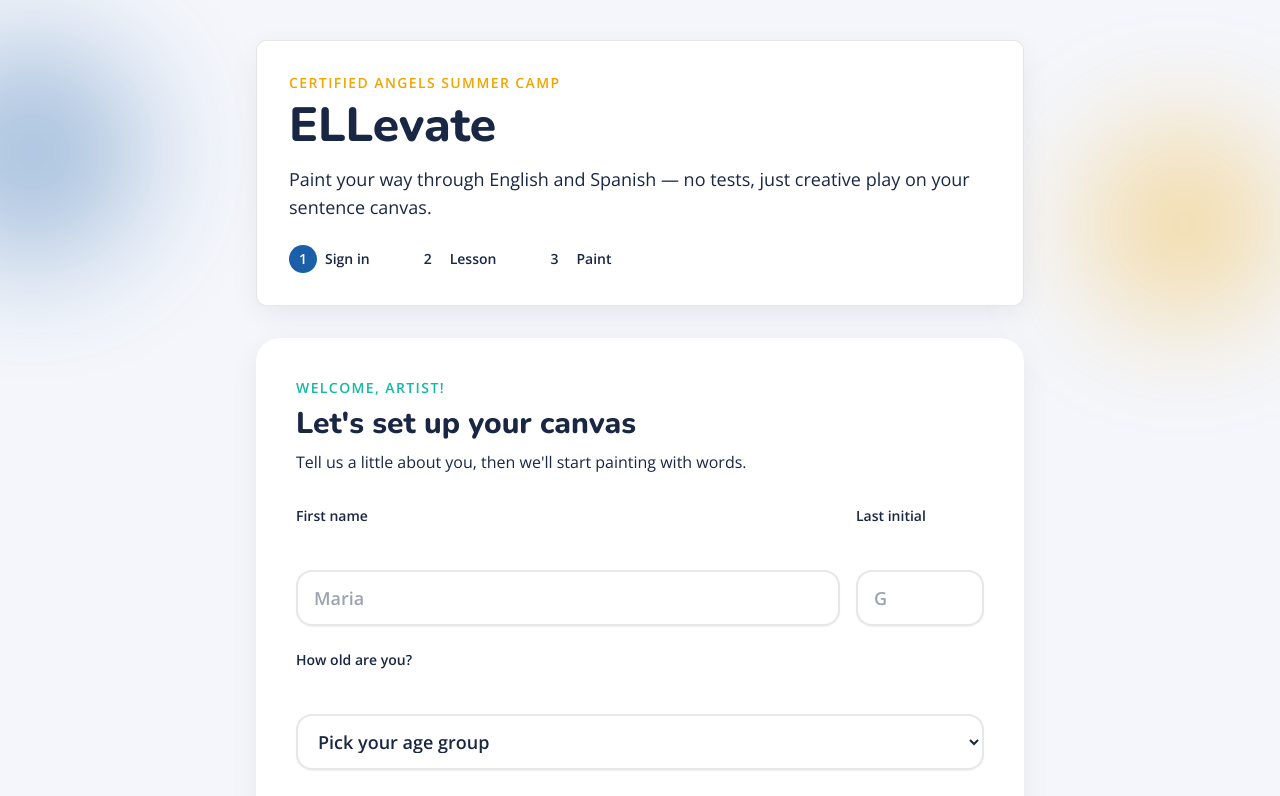
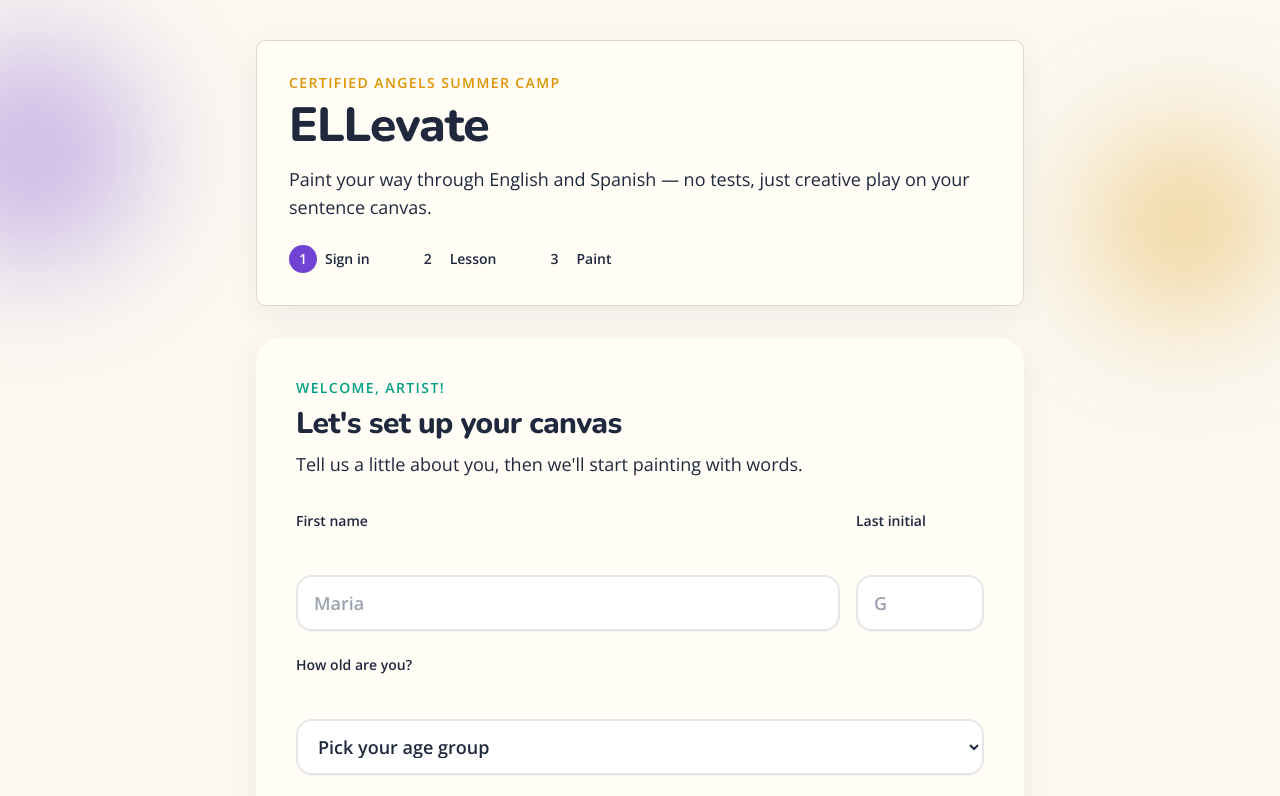
Before and after one commit to KamilLopez09/ELLevate, a Next.js app: page / in a window 1280 px wide. Shown: the top 796 px of the page. Built offline with nearby package versions, Linux system fonts and the light colour scheme.

Commit message:
Establish OKLCH design foundation and premium lesson UI.
Replace hex tokens with OKLCH tinted neutrals, fluid typography, and deceleration easing. Refactor SentenceBuilder and FlashcardDrill to eliminate nested cards and apply tactile OKLCH accents.

Co-authored-by: Cursor <cursoragent@cursor.com>

```diff
--- a/src/app/globals.css
+++ b/src/app/globals.css
@@ -5,31 +5,54 @@
 @import url("https://fonts.googleapis.com/css2?family=Nunito:wght@600;700;800&family=Open+Sans:wght@400;600&display=swap");
 
 :root {
-  --primary: #1a5fa8;
-  --accent: #f0a500;
-  --background: #f4f6fb;
-  --card: #ffffff;
-  --text: #1a2744;
-  --muted: #6b7a99;
-  --border: rgba(0, 0, 0, 0.1);
+  /* Tinted neutrals */
+  --background: oklch(0.98 0.01 85);
+  --card: oklch(0.995 0.012 85);
+  --text: oklch(0.28 0.04 265);
+  --muted: oklch(0.5 0.035 265);
+  --border: oklch(0.88 0.018 85);
+  --surface-muted: oklch(0.94 0.016 85);
 
+  /* Brand accents */
+  --primary: oklch(0.52 0.21 292);
+  --primary-dark: oklch(0.42 0.19 292);
+  --secondary: oklch(0.62 0.13 178);
+  --secondary-dark: oklch(0.48 0.11 178);
+  --highlight: oklch(0.72 0.16 75);
+  --success: oklch(0.58 0.14 145);
+
+  /* Fluid typography */
+  --text-body: clamp(1rem, 0.94rem + 0.28vw, 1.125rem);
+  --text-h2: clamp(1.5rem, 1.2rem + 1.35vw, 2.25rem);
+  --text-h1: clamp(2rem, 1.45rem + 2.75vw, 3.5rem);
+
+  /* Motion */
+  --ease-decel: cubic-bezier(0.2, 0, 0, 1);
+
+  /* Legacy aliases */
   --color-bg-canvas: var(--background);
   --color-bg-card: var(--card);
   --color-purple-accent: var(--primary);
-  --color-teal-accent: #14b8a6;
-
+  --color-teal-accent: var(--secondary);
   --paper: var(--card);
   --camp-blue: var(--background);
   --ink: var(--text);
   --purple-accent: var(--primary);
-  --gold-accent: var(--accent);
-  --teal-accent: var(--color-teal-accent);
-  --success-accent: #16a34a;
+  --gold-accent: var(--highlight);
+  --teal-accent: var(--secondary);
+  --accent: var(--highlight);
+  --success-accent: var(--success);
 }
 
 @layer base {
   body {
-    @apply bg-background font-sans text-body antialiased;
+    font-size: var(--text-body);
+    line-height: 1.6;
+    color: var(--text);
+    background: var(--background);
+    font-family: var(--font-open-sans), "Open Sans", system-ui, sans-serif;
+    -webkit-font-smoothing: antialiased;
+    -moz-osx-font-smoothing: grayscale;
   }
 
   h1,
@@ -38,7 +61,26 @@
   h4,
   h5,
   h6 {
-    @apply font-display text-body;
+    font-family: var(--font-nunito), "Nunito", system-ui, sans-serif;
+    color: var(--text);
+    letter-spacing: -0.02em;
+    text-wrap: balance;
+  }
+
+  h1 {
+    font-size: var(--text-h1);
+    line-height: 1.1;
+    font-weight: 800;
+  }
+
+  h2 {
+    font-size: var(--text-h2);
+    line-height: 1.2;
+    font-weight: 700;
+  }
+
+  p {
+    text-wrap: pretty;
   }
 }
 
@@ -80,6 +122,10 @@
     text-wrap: balance;
   }
 
+  .transition-decel {
+    transition-timing-function: var(--ease-decel);
+  }
+
   .ca-surface {
     background: var(--card);
     border: 1px solid var(--border);
@@ -100,11 +146,11 @@
 }
 
 .canvas-blob-gold {
-  background: var(--accent);
+  background: var(--highlight);
 }
 
 .canvas-blob-teal {
-  background: var(--color-teal-accent);
+  background: var(--secondary);
 }
 
 [data-swapy-item],
@@ -113,3 +159,14 @@
   user-select: none;
   -webkit-user-select: none;
 }
+
+@media (prefers-reduced-motion: reduce) {
+  .animate-shake,
+  .animate-spring {
+    animation: none;
+  }
+
+  .transition-decel {
+    transition-duration: 0.01ms !important;
+  }
+}
--- a/src/components/sentence-canvas/SentenceBuilder.tsx
+++ b/src/components/sentence-canvas/SentenceBuilder.tsx
@@ -14,14 +14,45 @@ import {
 import type { GameModeProps } from "@/types/game-modes";
 import type { Prompt } from "@/data/curriculum";
 
-const OPTION_DEFAULT =
-  "bg-white border-4 border-camp-gray-dark text-camp-slate font-bold text-2xl rounded-2xl px-8 py-4 min-h-[72px] min-w-[140px] shadow-pushable-gray transition-all active:translate-y-[6px] active:shadow-pushable-pressed cursor-pointer select-none hover:border-camp-purple hover:text-camp-purple focus-visible:outline focus-visible:outline-2 focus-visible:outline-offset-2 focus-visible:outline-camp-purple disabled:cursor-not-allowed";
+const TOUCH_TARGET =
+  "min-h-[56px] min-w-[56px] px-6 py-3";
 
-const OPTION_SUCCESS =
-  "bg-camp-teal border-4 border-camp-teal-dark text-white shadow-pushable-teal animate-spring pointer-events-none min-h-[72px] min-w-[140px] rounded-2xl px-8 py-4 font-bold text-2xl";
+const OPTION_BASE = [
+  "inline-flex items-center justify-center",
+  TOUCH_TARGET,
+  "rounded-2xl border-2 font-display font-bold text-h2",
+  "bg-card text-body border-border",
+  "transition-all duration-200 transition-decel",
+  "active:translate-y-[6px] active:shadow-pushable-pressed",
+  "cursor-pointer select-none",
+  "focus-visible:outline focus-visible:outline-2 focus-visible:outline-offset-2",
+  "disabled:cursor-not-allowed disabled:opacity-60",
+].join(" ");
+
+const OPTION_PRIMARY = [
+  OPTION_BASE,
+  "shadow-pushable-purple hover:border-primary hover:text-primary",
+  "focus-visible:outline-primary",
+].join(" ");
+
+const OPTION_SECONDARY = [
+  OPTION_BASE,
+  "shadow-pushable-teal hover:border-secondary hover:text-secondary",
+  "focus-visible:outline-secondary",
+].join(" ");
+
+const OPTION_SUCCESS = [
+  "inline-flex items-center justify-center",
+  TOUCH_TARGET,
+  "rounded-2xl border-2 font-display font-bold text-h2",
+  "bg-secondary border-secondary-dark text-card",
+  "shadow-pushable-teal animate-spring",
+  "pointer-events-none",
+].join(" ");
 
 function getOptionButtonClass(
   option: string,
+  index: number,
   {
     filledAnswer,
     correctAnswer,
@@ -38,24 +69,9 @@ function getOptionButtonClass(
     return OPTION_SUCCESS;
   }
 
+  const accent = index % 2 === 0 ? OPTION_PRIMARY : OPTION_SECONDARY;
   const shake = shakingOption === option ? " animate-shake" : "";
-  return `${OPTION_DEFAULT}${shake}`;
-}
-
-function BentoPromptCard({
-  children,
-  feedbackClass,
-}: {
-  children: React.ReactNode;
-  feedbackClass: string;
-}) {
-  return (
-    <div
-      className={`bg-camp-card rounded-[2rem] border-4 border-white p-8 text-center shadow-bento-card md:p-12 ${feedbackClass}`}
-    >
-      {children}
-    </div>
-  );
+  return `${accent}${shake}`;
 }
 
 function TargetBlank({
@@ -69,10 +85,10 @@ function TargetBlank({
 
   return (
     <span
-      className={`mx-3 inline-flex h-[60px] min-w-[140px] items-center justify-center rounded-2xl border-4 border-dashed align-middle transition-colors ${
+      className={`mx-2 inline-flex min-h-[56px] min-w-[7rem] items-center justify-center rounded-2xl border-2 border-dashed align-middle transition-colors duration-200 transition-decel ${
         filled
-          ? "border-camp-purple bg-camp-purple/10 font-extrabold text-camp-purple"
-          : "border-camp-gray-dark bg-gray-50 text-camp-gray-dark"
+          ? "border-primary bg-primary/10 font-extrabold text-primary"
+          : "border-border bg-surface-muted text-muted"
       }`}
       aria-label={filled ? `Selected answer: ${displayValue}` : "Blank to fill in"}
     >
@@ -97,15 +113,19 @@ function OptionButtons({
   onSelect: (option: string) => void;
 }) {
   return (
-    <div className="mt-8 flex flex-wrap justify-center gap-6">
-      {options.map((option) => (
+    <div
+      className="mt-14 flex w-full flex-wrap justify-center gap-4 md:mt-16 md:gap-5"
+      role="group"
+      aria-label="Answer choices"
+    >
+      {options.map((option, index) => (
         <button
           key={option}
           type="button"
           disabled={isAdvancing}
           aria-label={`Choose answer ${option}`}
           onClick={() => onSelect(option)}
-          className={getOptionButtonClass(option, {
+          className={getOptionButtonClass(option, index, {
             filledAnswer,
             correctAnswer,
             isAdvancing,
@@ -120,11 +140,12 @@ function OptionButtons({
 }
 
 function renderPromptContent(prompt: Prompt, filledAnswer: string | null) {
+  const promptClass =
+    "font-display text-h1 font-extrabold leading-[1.15] text-body text-balance";
+
   if (isDragMatchPrompt(prompt)) {
     return (
-      <p className="text-3xl font-extrabold leading-tight text-camp-slate md:text-5xl">
-        {dragMatchQuestion(prompt)}
-      </p>
+      <p className={promptClass}>{dragMatchQuestion(prompt)}</p>
     );
   }
 
@@ -132,10 +153,7 @@ function renderPromptContent(prompt: Prompt, filledAnswer: string | null) {
   const displayValue = filledAnswer ?? "";
 
   return (
-    <p
-      className="text-3xl font-extrabold leading-tight text-camp-slate md:text-5xl"
-      aria-live="polite"
-    >
+    <p className={promptClass} aria-live="polite">
       {clickParts[0]}
       <TargetBlank filledAnswer={filledAnswer} displayValue={displayValue} />
       {clickParts[1] ?? ""}
@@ -244,14 +262,10 @@ export function SentenceBuilder({
     : getPromptAnswer(prompt);
 
   return (
-    <div className="mx-auto max-w-3xl space-y-8 p-4 md:p-8">
-      <p className="text-center text-sm font-semibold uppercase tracking-widest text-camp-purple">
-        Sentence Builder
-      </p>
-
-      <BentoPromptCard feedbackClass={feedbackClass}>
+    <div className="mx-auto flex w-full max-w-3xl flex-col items-center px-5 py-10 md:px-8 md:py-16">
+      <div className={`w-full text-center ${feedbackClass}`}>
         {renderPromptContent(prompt, filledAnswer)}
-      </BentoPromptCard>
+      </div>
 
       <OptionButtons
         options={options}
--- a/tailwind.config.ts
+++ b/tailwind.config.ts
@@ -9,28 +9,39 @@ const config: Config = {
   theme: {
     extend: {
       colors: {
-        primary: "var(--primary)",
-        accent: "var(--accent)",
         background: "var(--background)",
         card: "var(--card)",
         body: "var(--text)",
         muted: "var(--muted)",
         border: "var(--border)",
+        "surface-muted": "var(--surface-muted)",
+        primary: "var(--primary)",
+        "primary-dark": "var(--primary-dark)",
+        secondary: "var(--secondary)",
+        "secondary-dark": "var(--secondary-dark)",
+        highlight: "var(--highlight)",
+        success: "var(--success)",
         "camp-blue": "var(--background)",
         "camp-card": "var(--card)",
         "camp-purple": "var(--primary)",
-        "camp-purple-dark": "#15528d",
-        "camp-teal": "#14B8A6",
-        "camp-teal-dark": "#0F766E",
-        "camp-gray": "#E5E7EB",
-        "camp-gray-dark": "#9CA3AF",
+        "camp-purple-dark": "var(--primary-dark)",
+        "camp-teal": "var(--secondary)",
+        "camp-teal-dark": "var(--secondary-dark)",
+        "camp-gray": "var(--surface-muted)",
+        "camp-gray-dark": "var(--muted)",
         "camp-slate": "var(--text)",
         paper: "var(--card)",
         ink: "var(--text)",
         "purple-accent": "var(--primary)",
-        "gold-accent": "var(--accent)",
-        "teal-accent": "#14B8A6",
-        "success-accent": "#16a34a",
+        "gold-accent": "var(--highlight)",
+        "teal-accent": "var(--secondary)",
+        accent: "var(--highlight)",
+        "success-accent": "var(--success)",
+      },
+      fontSize: {
+        body: "var(--text-body)",
+        h2: "var(--text-h2)",
+        h1: "var(--text-h1)",
       },
       fontFamily: {
         display: ["var(--font-nunito)", "Nunito", "system-ui", "sans-serif"],
@@ -39,13 +50,16 @@ const config: Config = {
       borderRadius: {
         card: "0.625rem",
       },
+      transitionTimingFunction: {
+        decel: "var(--ease-decel)",
+      },
       boxShadow: {
-        "pushable-purple": "0 6px 0 0 #15528d",
-        "pushable-teal": "0 6px 0 0 #0F766E",
-        "pushable-gray": "0 6px 0 0 #9CA3AF",
+        "pushable-purple": "0 6px 0 0 var(--primary-dark)",
+        "pushable-teal": "0 6px 0 0 var(--secondary-dark)",
+        "pushable-gray": "0 6px 0 0 oklch(0.62 0.025 265)",
         "pushable-pressed": "0 0px 0 0 transparent",
-        "bento-card": "0 8px 32px -4px rgba(0, 0, 0, 0.08)",
-        bento: "0 8px 32px -4px rgba(0, 0, 0, 0.08)",
+        "bento-card": "0 8px 32px -4px oklch(0.28 0.04 265 / 0.08)",
+        bento: "0 8px 32px -4px oklch(0.28 0.04 265 / 0.08)",
       },
     },
   },
```
Also changed, not shown: src/components/sentence-canvas/FlashcardDrill.tsx (+85 -15 lines).
